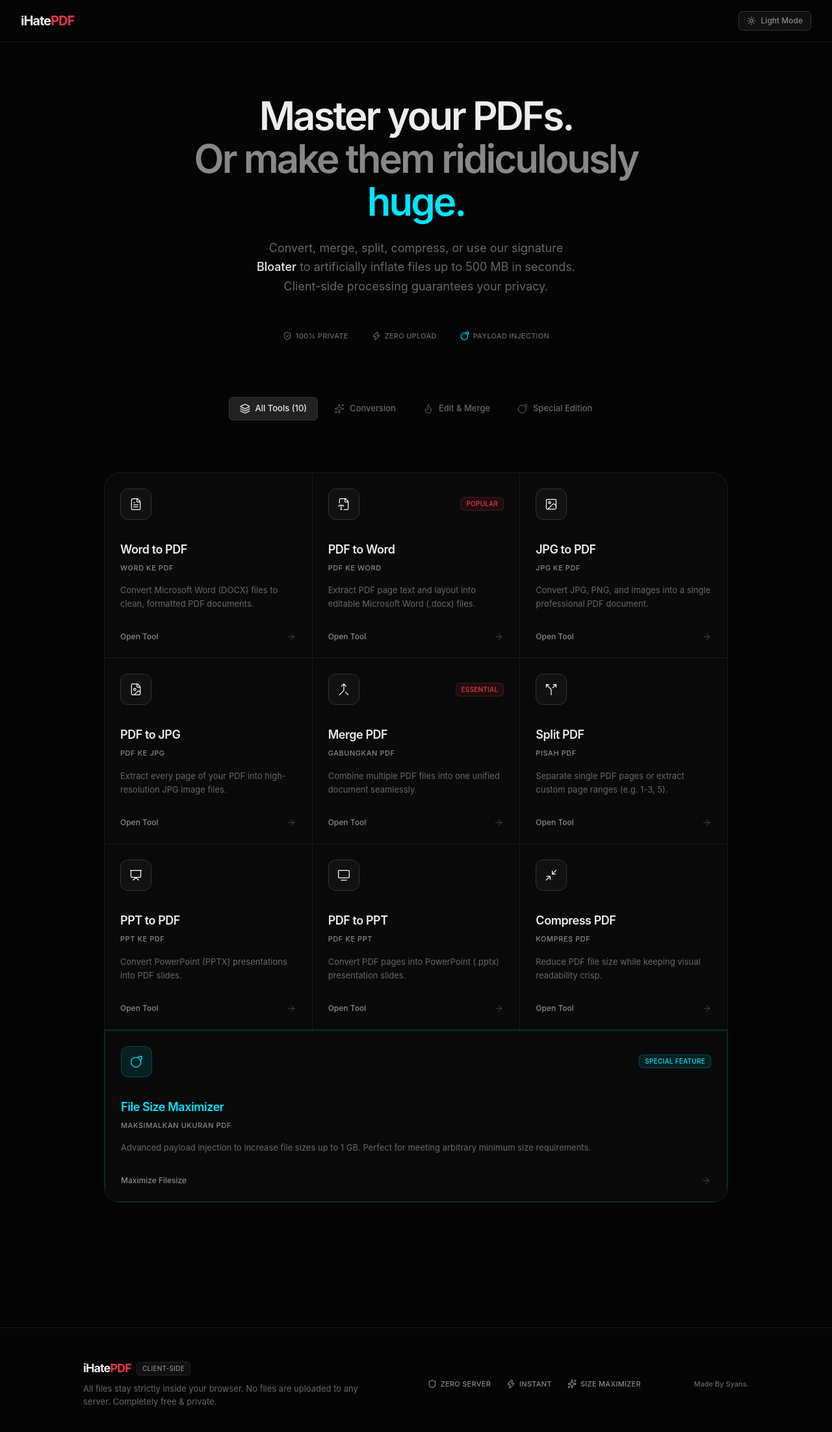
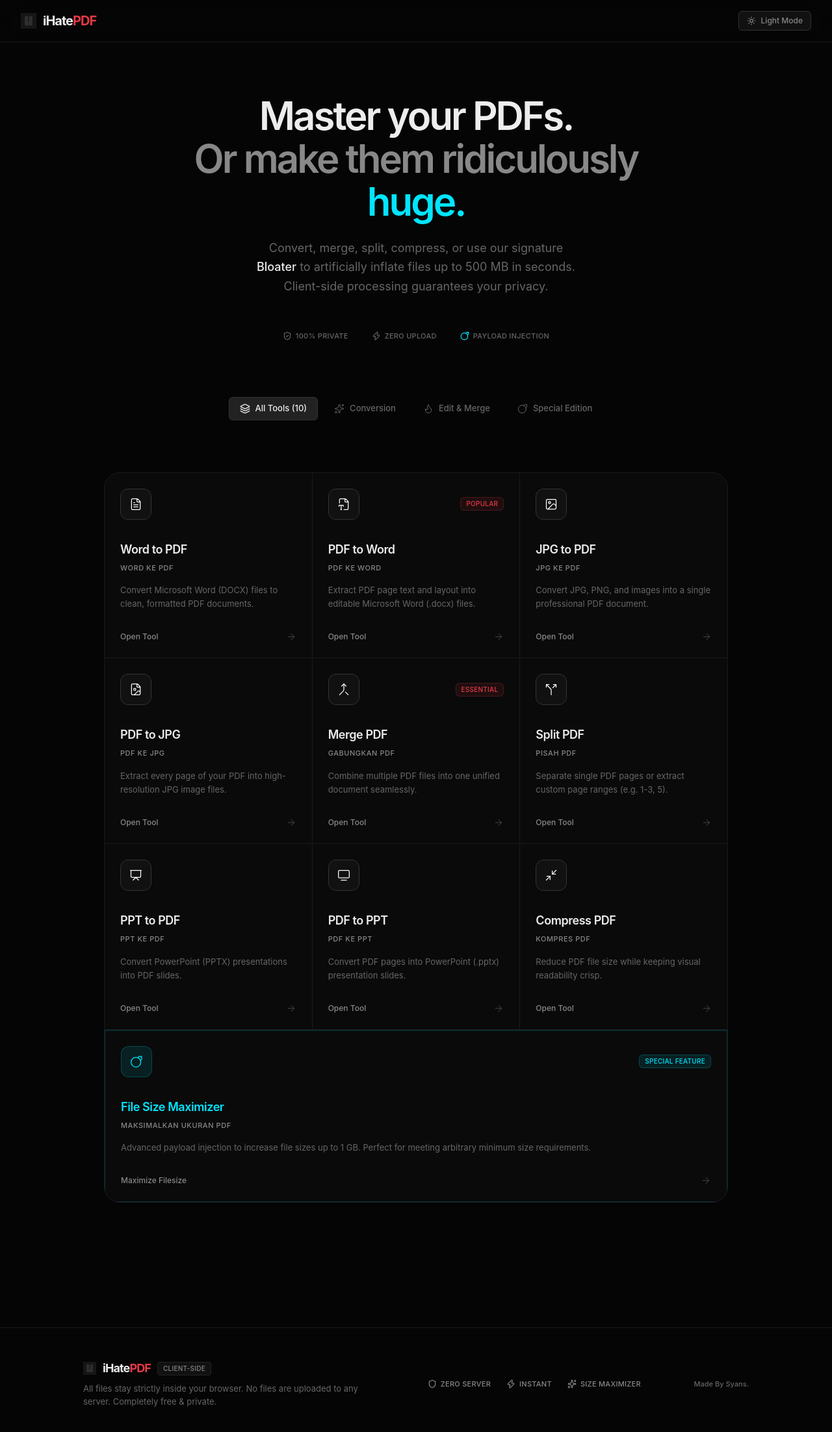
Before and after one commit to syans-OG/IHatePDF, a React (Vite) app: page / in a window 1280 px wide. Shown: the top 2204 px of the page at 65% size. Built offline with nearby package versions, Linux system fonts and the light colour scheme.

Commit message:
Add shattered document logo to favicon and UI

```diff
--- a/index.html
+++ b/index.html
@@ -2,7 +2,7 @@
 <html lang="en">
   <head>
     <meta charset="UTF-8" />
-    <link rel="icon" type="image/svg+xml" href="/favicon.svg" />
+    <link rel="icon" type="image/png" href="/logo.png" />
     <meta name="viewport" content="width=device-width, initial-scale=1.0" />
     <title>i-hate-pdf</title>
   </head>
--- a/src/components/Footer.tsx
+++ b/src/components/Footer.tsx
@@ -6,7 +6,8 @@
     <footer className="mt-24 border-t border-border-main bg-transparent text-text-muted py-12 px-4 sm:px-6 lg:px-8">
       <div className="max-w-5xl mx-auto flex flex-col md:flex-row items-center justify-between gap-8 text-center md:text-left">
         <div>
-          <div className="flex items-center justify-center md:justify-start gap-2 font-bold text-text-primary text-lg tracking-tighter">
+          <div className="flex items-center justify-center md:justify-start gap-2.5 font-bold text-text-primary text-lg tracking-tighter">
+            <img src="/logo.png" alt="Logo" className="w-5 h-5 object-contain" />
             <span>iHate<span className="text-accent-red">PDF</span></span>
             <span className="text-[10px] px-2 py-0.5 rounded-sm bg-bg-surface text-text-secondary border border-border-strong font-medium tracking-wide uppercase">
               Client-Side
--- a/src/components/Header.tsx
+++ b/src/components/Header.tsx
@@ -33,8 +33,9 @@
         <button
           type="button"
           onClick={() => onSelectTool(null)}
-          className="flex items-center transition-all cursor-pointer"
+          className="flex items-center gap-2.5 transition-all cursor-pointer"
         >
+          <img src="/logo.png" alt="Logo" className="w-6 h-6 object-contain" />
           <span className="text-xl font-bold tracking-tighter text-text-primary font-sans">
             iHate<span className="text-accent-red">PDF</span>
           </span>
```
Also changed, not shown: public/logo.png (added).
